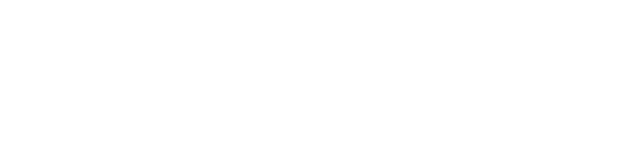
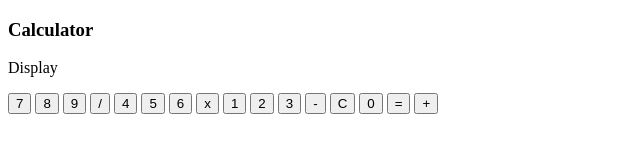
Before and after one commit to ndethn/calculator, a plain HTML site: page index.html in a window 1280 px wide. Shown: the whole page, without its empty margins (0-640 px from the left). Drawn offline with Linux system fonts and the light colour scheme.

Commit message:
Create buttons

```diff
--- a/index.html
+++ b/index.html
@@ -1,5 +1,6 @@
 <!DOCTYPE html>
 <html lang="en">
+
 <head>
     <meta charset="UTF-8">
     <meta http-equiv="X-UA-Compatible" content="IE=edge">
@@ -8,7 +9,28 @@
     <script src="app.js" defer></script>
     <title>Calculator Project</title>
 </head>
+
 <body>
+    <h3>Calculator</h3>
+    <div id="calc-container">
+        <p>Display</p>
+        <button>7</button>
+        <button>8</button>
+        <button>9</button>
+        <button>/</button>
+        <button>4</button>
+        <button>5</button>
+        <button>6</button>
+        <button>x</button>
+        <button>1</button>
+        <button>2</button>
+        <button>3</button>
+        <button>-</button>
+        <button>C</button>
+        <button>0</button>
+        <button>=</button>
+        <button>+</button>
+    </div>
+</body>
 
-</body>
 </html>
```
